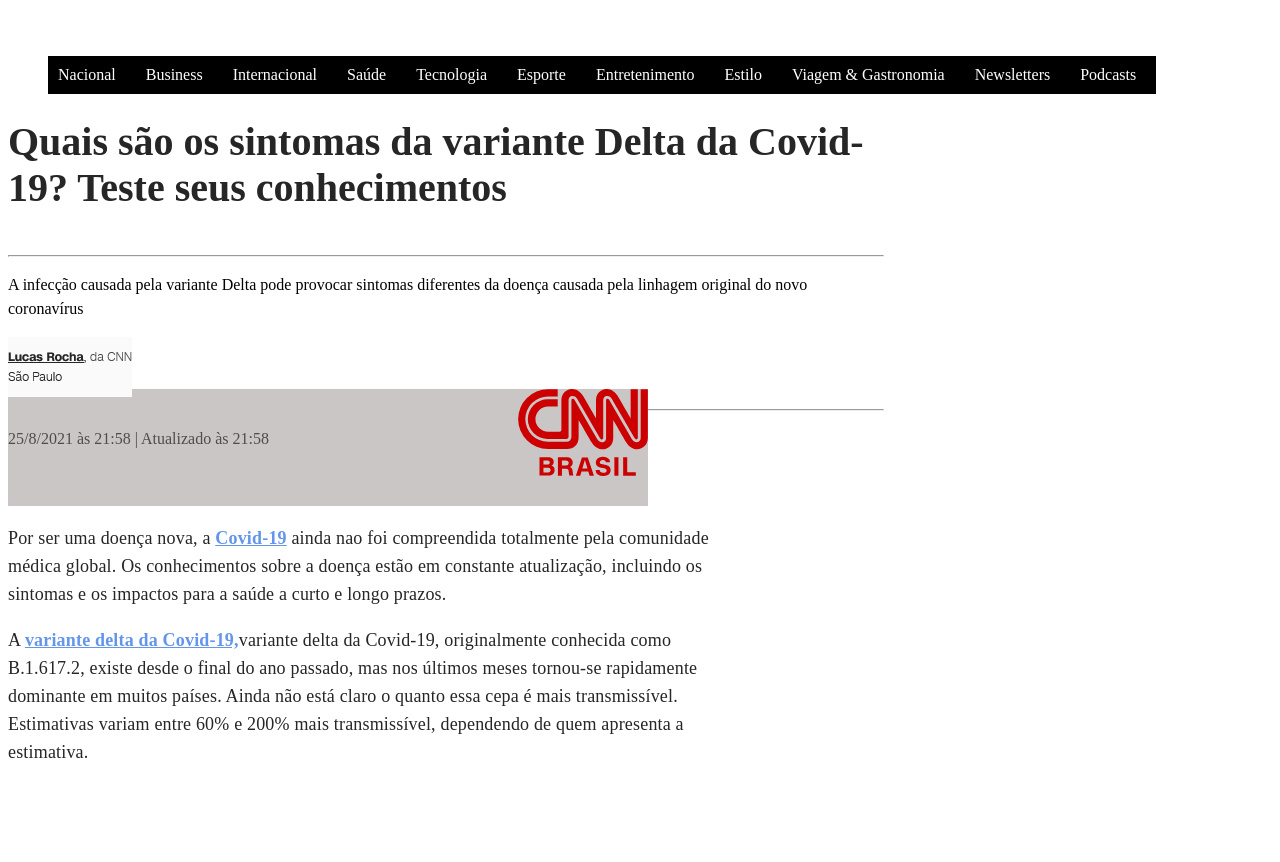
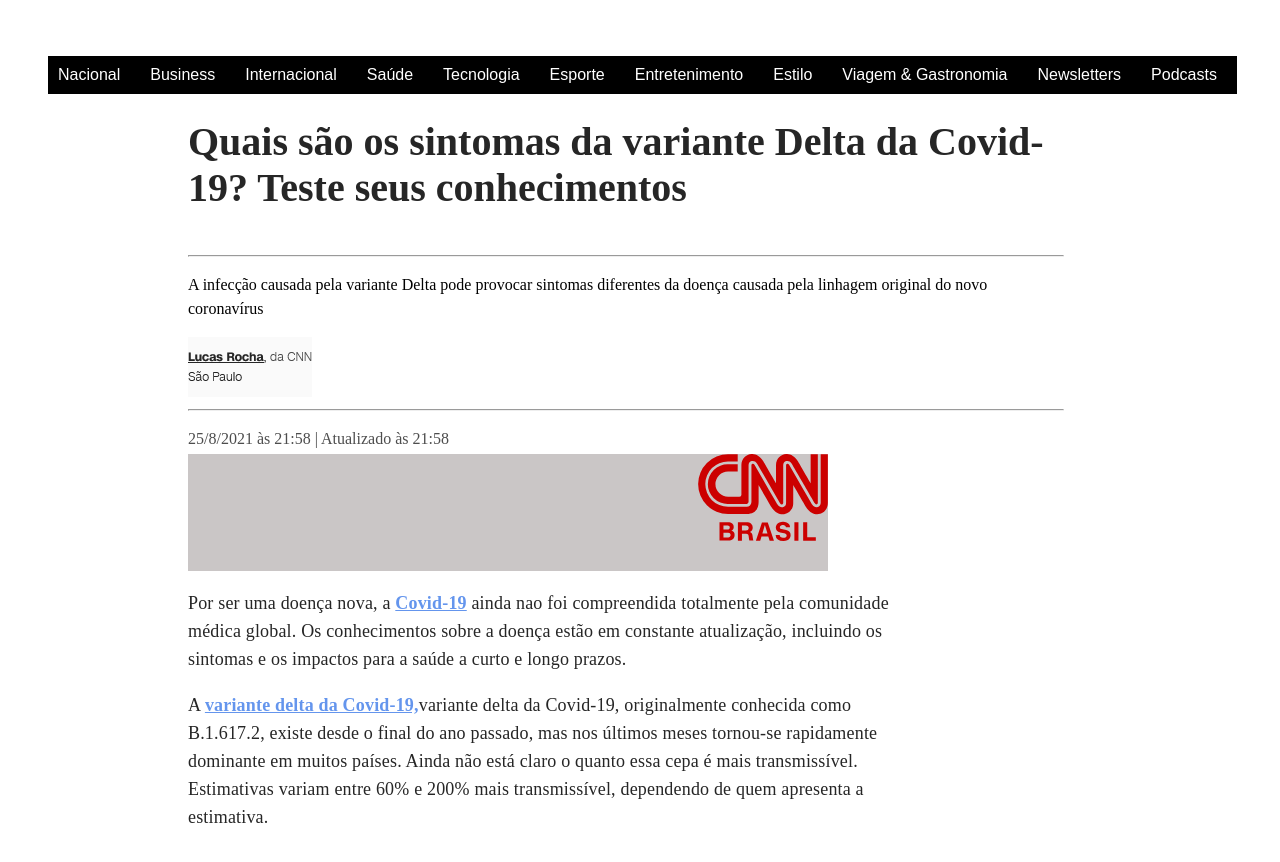
Before and after one commit to PriscilaNastacio/CP1_React_App_Covid, a React (Create React App) app in the folder rm88849/: page / in a window 1280 px wide. Shown: the top 862 px of the page. Built offline with nearby package versions, Linux system fonts and the light colour scheme.

Commit message:
css do corpo.js

```diff
--- a/rm88849/src/components/cabecalho/Cabecalho.js
+++ b/rm88849/src/components/cabecalho/Cabecalho.js
@@ -40,7 +40,7 @@
                 </h1>
                 <hr />
                 <p>A infecção causada pela variante Delta pode provocar sintomas diferentes da doença causada pela linhagem original do novo coronavírus</p>
-                <img src={author} />
+                <section><img src={author} /></section>
                 <hr />
                 <p className="data"><span>{str_data} às {str_hora}</span> | Atualizado às {str_hora}</p>
 
--- a/rm88849/src/components/corpo/Corpo.css
+++ b/rm88849/src/components/corpo/Corpo.css
@@ -5,12 +5,14 @@
     margin: 0;
     position: static;
     display: block;
+    justify-content: right;
   }
 
 .cnn1{
     width: 640px;
     height: 117px;
     background-color: #cac6c6;
+
 }
 .container{
     width: 1160px;
@@ -22,6 +24,8 @@
 }
 
 .covid {
+
+    margin-top: 65px;
     width: 744px;
     height: 377px;
 }
@@ -51,3 +55,11 @@
     color: #6495ed;
     font-weight: bold;
 }
+
+.posts{
+    width: 892px;
+    height: 665px;
+    margin-right: 300px;
+    margin-left: 180px;
+
+}
--- a/rm88849/src/components/corpo/Corpo.js
+++ b/rm88849/src/components/corpo/Corpo.js
@@ -7,15 +7,15 @@
 
 export default function Corpo() {
 
-    const menu=""
-    const listaMenu = ['Nacional','Business','Internacional','Saúde','Tecnologia','Esporte','Entretenimento','Estilo','Viagem & Gastronomia', 'Newsletters','Podcasts']
-
+    const menu = ""
+    const listaMenu = ['Nacional', 'Business', 'Internacional', 'Saúde', 'Tecnologia', 'Esporte', 'Entretenimento', 'Estilo', 'Viagem & Gastronomia', 'Newsletters', 'Podcasts']
 
     return (
 
         <>
-        <Menu menu={listaMenu}/>
-        <Cabecalho/>
+            <Menu menu={listaMenu} />
+            <main className='posts'>
+                <Cabecalho />
                 <div className="container">
                     <div className="materia">
 
@@ -24,14 +24,15 @@
                                 <img className="cnn" src={logo} />
                             </div>
                             <div>
-                        <p className= 'parag1'>Por ser uma doença nova, a <span className= "cor">Covid-19</span> ainda nao foi compreendida totalmente pela comunidade médica global. Os conhecimentos sobre a doença estão em constante atualização, incluindo os sintomas e os impactos para a saúde a curto e longo prazos.</p>
+                                <p className='parag1'>Por ser uma doença nova, a <span className="cor">Covid-19</span> ainda nao foi compreendida totalmente pela comunidade médica global. Os conhecimentos sobre a doença estão em constante atualização, incluindo os sintomas e os impactos para a saúde a curto e longo prazos.</p>
                             </div>
-                    <div className= 'parag2'>
-                        <p>A <span className= "cor">variante delta da Covid-19,</span>variante delta da Covid-19, originalmente conhecida como B.1.617.2, existe desde o final do ano passado, mas nos últimos meses tornou-se rapidamente dominante em muitos países. Ainda não está claro o quanto essa cepa é mais transmissível. Estimativas variam entre 60% e 200% mais transmissível, dependendo de quem apresenta a estimativa.</p>
+                            <div className='parag2'>
+                                <p>A <span className="cor">variante delta da Covid-19,</span>variante delta da Covid-19, originalmente conhecida como B.1.617.2, existe desde o final do ano passado, mas nos últimos meses tornou-se rapidamente dominante em muitos países. Ainda não está claro o quanto essa cepa é mais transmissível. Estimativas variam entre 60% e 200% mais transmissível, dependendo de quem apresenta a estimativa.</p>
                             </div>
                         </div>
                     </div>
                 </div>
+            </main>
         </>
 
     )
--- a/rm88849/src/components/menu/Menu.css
+++ b/rm88849/src/components/menu/Menu.css
@@ -10,4 +10,5 @@
     color: #ffffff;
     margin-top: 40px;
     padding: 10px 20px 10px 10px;
+    font-family: Arial, Helvetica, sans-serif;
 }
```
Lines whose indentation alone changed are shown as unchanged.
